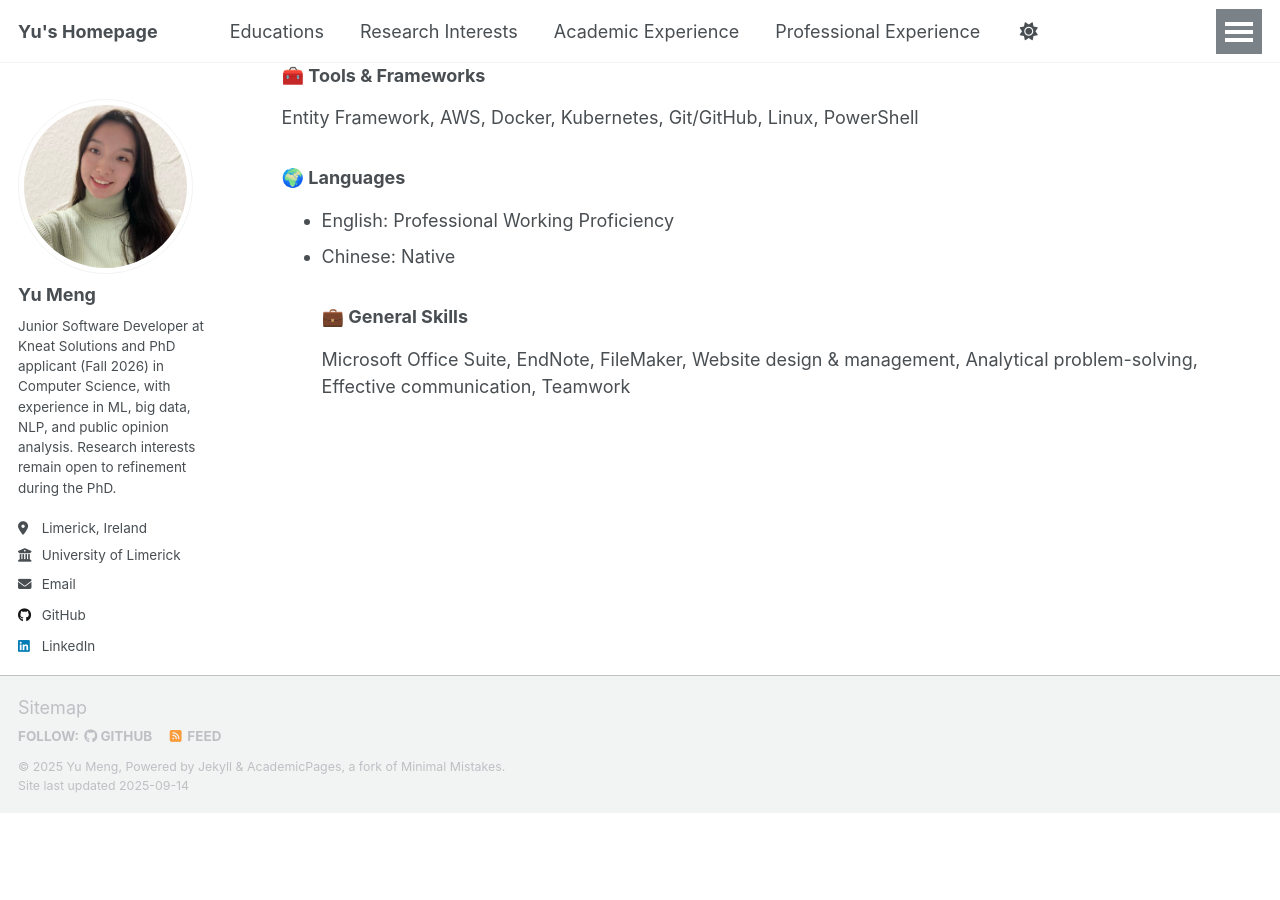
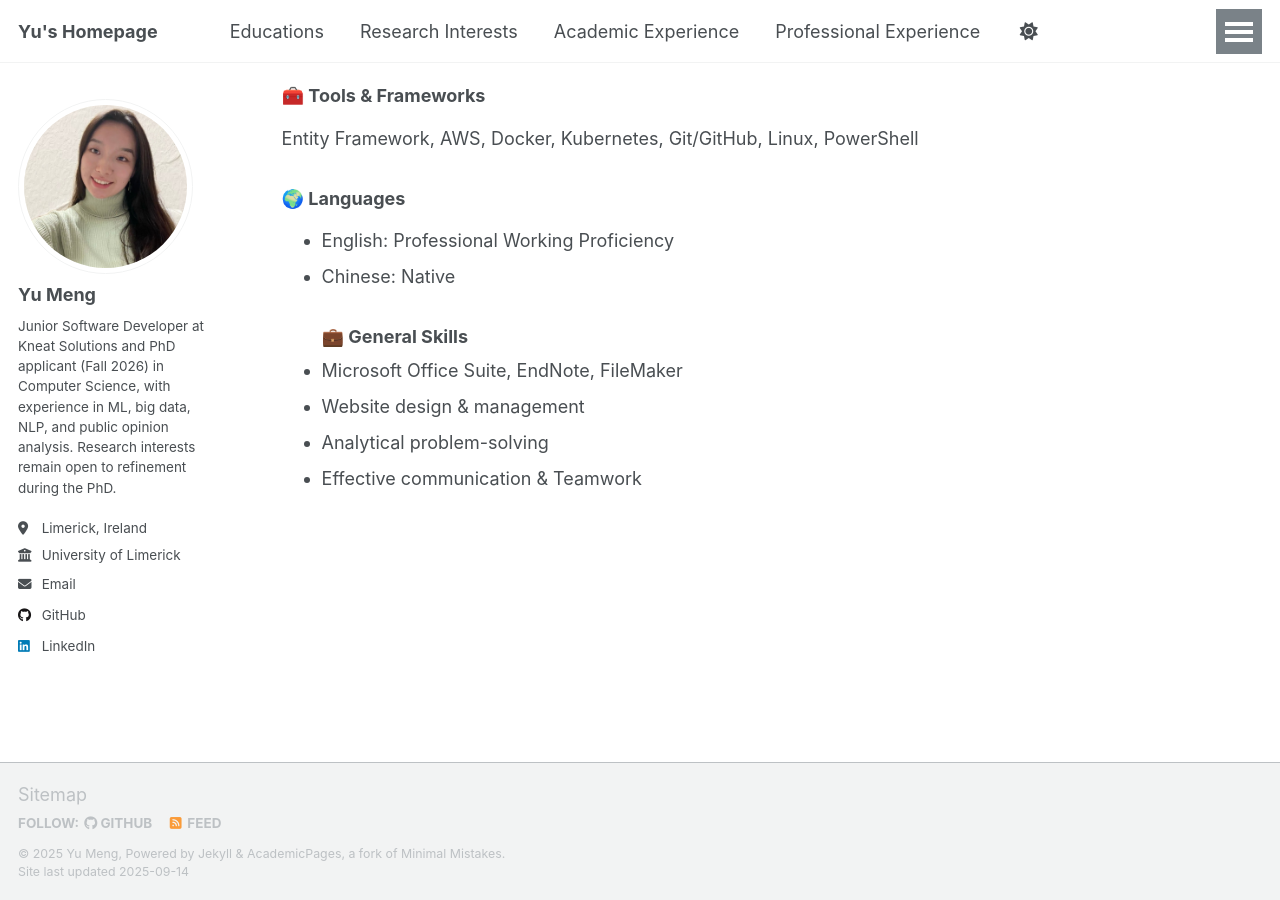
Before and after one commit to YuuuMeng/yu-meng.github.io, a Jekyll site: the page built from _pages/professional-experience.md, in a window 1280 px wide and 900 px high, scrolled down 674 px. Built offline with Jekyll 4.4.1, drawn with Linux system fonts in a browser that asks for light colours; a script that is not in the unit is left out; before the commit the page ends 1487 px from its top, so only the background shows below that.

Commit message:
Update information.

```diff
--- a/_pages/professional-experience.md
+++ b/_pages/professional-experience.md
@@ -20,7 +20,7 @@ author_profile: true
 - 🔄 Collaborated via **Git/GitHub** for version control in **Agile/Scrum** practices.
 
 ---
-# 🛠️ Skills
+## 🛠️ Skills
 
 ### 💻 Programming
 C#, ASP.NET Core, Python (ML/NLP), SQL, HTML, CSS, FrontPage
@@ -30,4 +30,7 @@ Entity Framework, AWS, Docker, Kubernetes, Git/GitHub, Linux, PowerShell
 - English: Professional Working Proficiency
 - Chinese: Native
 ### 💼 General Skills
-Microsoft Office Suite, EndNote, FileMaker, Website design & management, Analytical problem-solving, Effective communication, Teamwork
+- Microsoft Office Suite, EndNote, FileMaker
+- Website design & management
+- Analytical problem-solving
+- Effective communication & Teamwork
```
Also changed, not shown: _pages/educations.md (+3 -3 lines).
